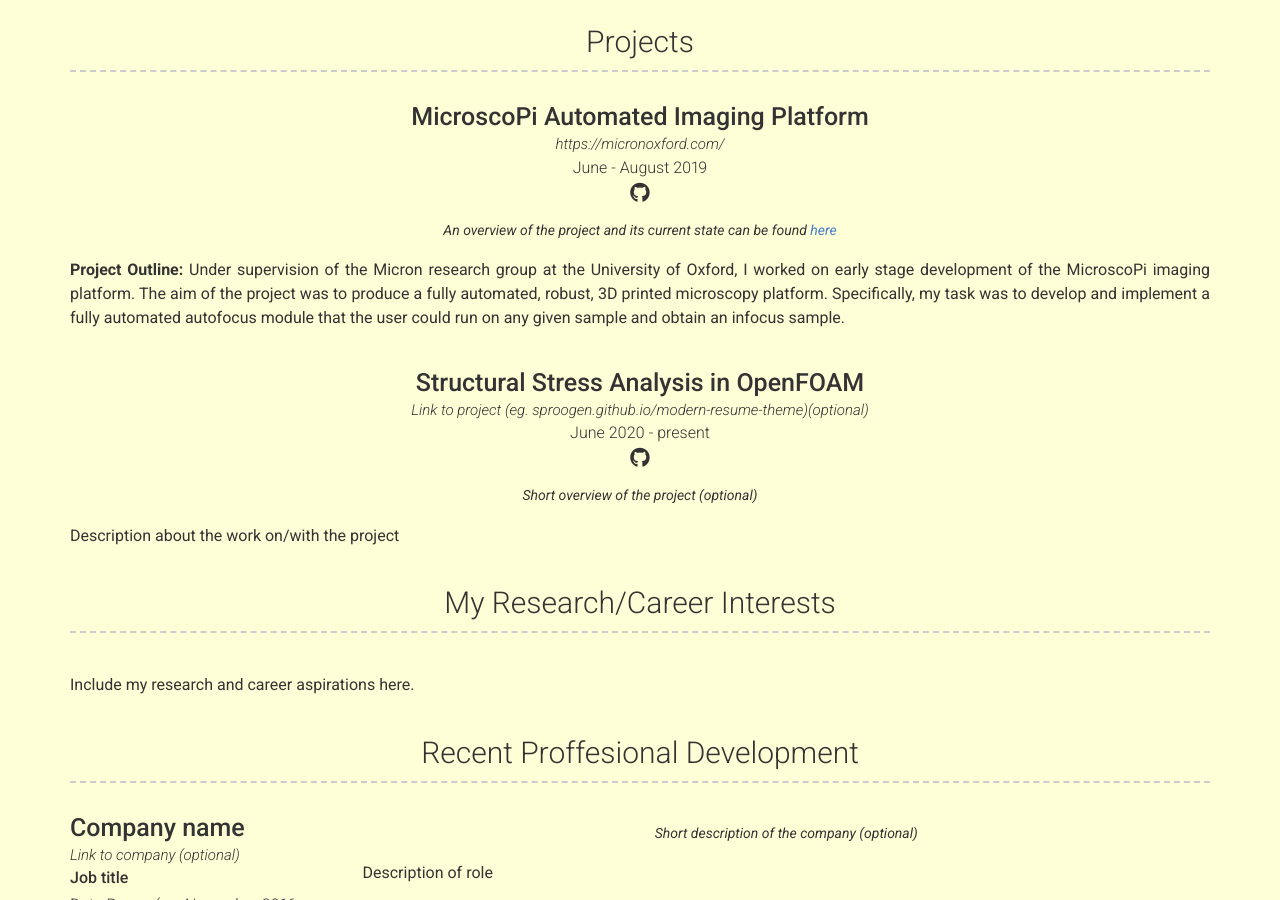
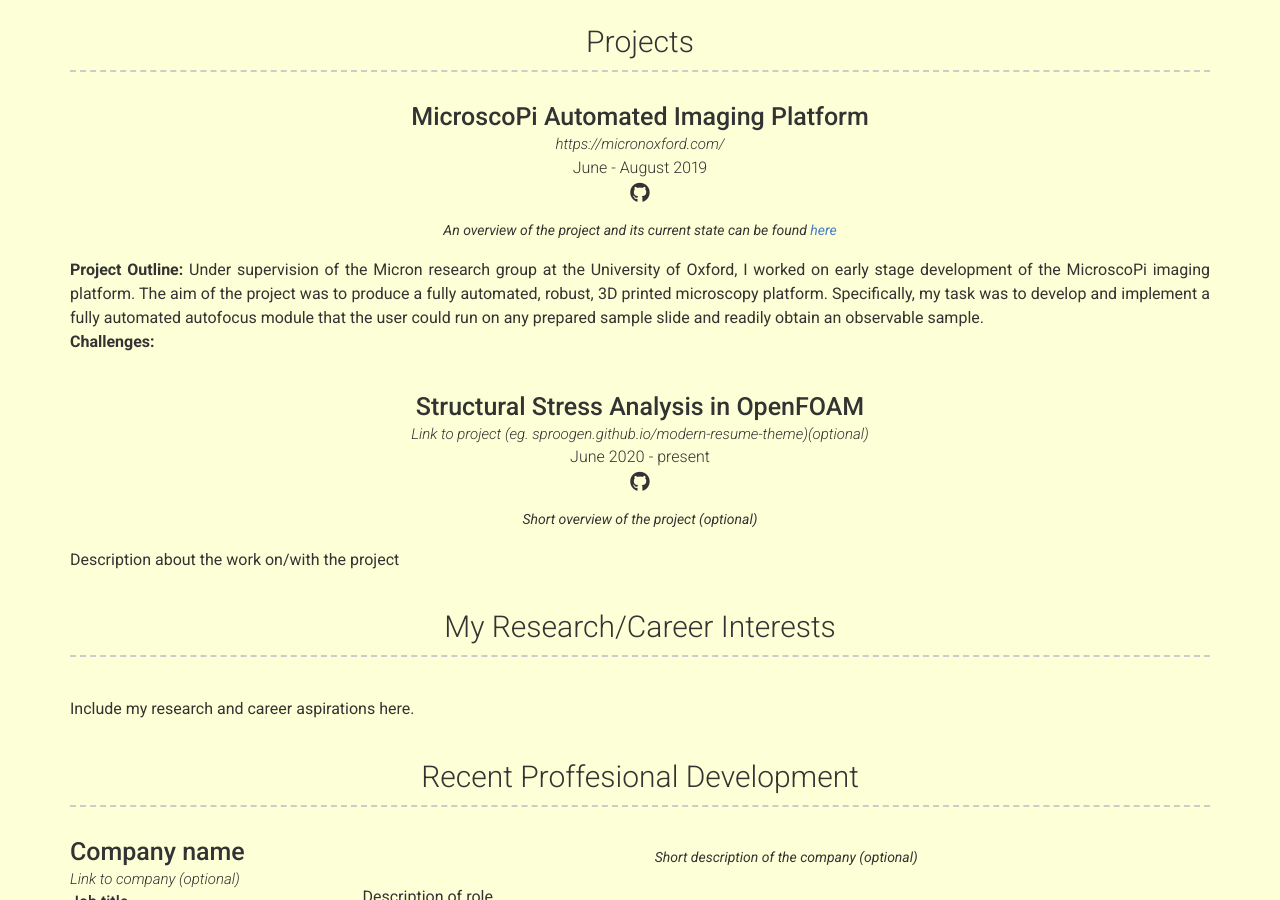
Before and after one commit to WilliamManley/WilliamManley.github.io, a Jekyll site: the page built from index.md, in a window 1280 px wide and 900 px high, scrolled down 836 px. Built offline with Jekyll 4.4.1, drawn with Linux system fonts in a browser that asks for light colours; nearby versions of some CDN libraries.

Commit message:
as below

```diff
--- a/_data/projects.yml
+++ b/_data/projects.yml
@@ -11,8 +11,9 @@
     I worked on early stage development of the MicroscoPi imaging platform.
     The aim of the project was to produce a fully automated, robust, 3D printed
     microscopy platform. Specifically, my task was to develop and implement a
-    fully automated autofocus module that the user could run on any given sample
-    and obtain an infocus sample.
+    fully automated autofocus module that the user could run on any prepared
+    sample slide and readily obtain an observable sample. <br>
+    **Challenges:**
 
 - layout: top-middle
   name: Structural Stress Analysis in OpenFOAM
```
